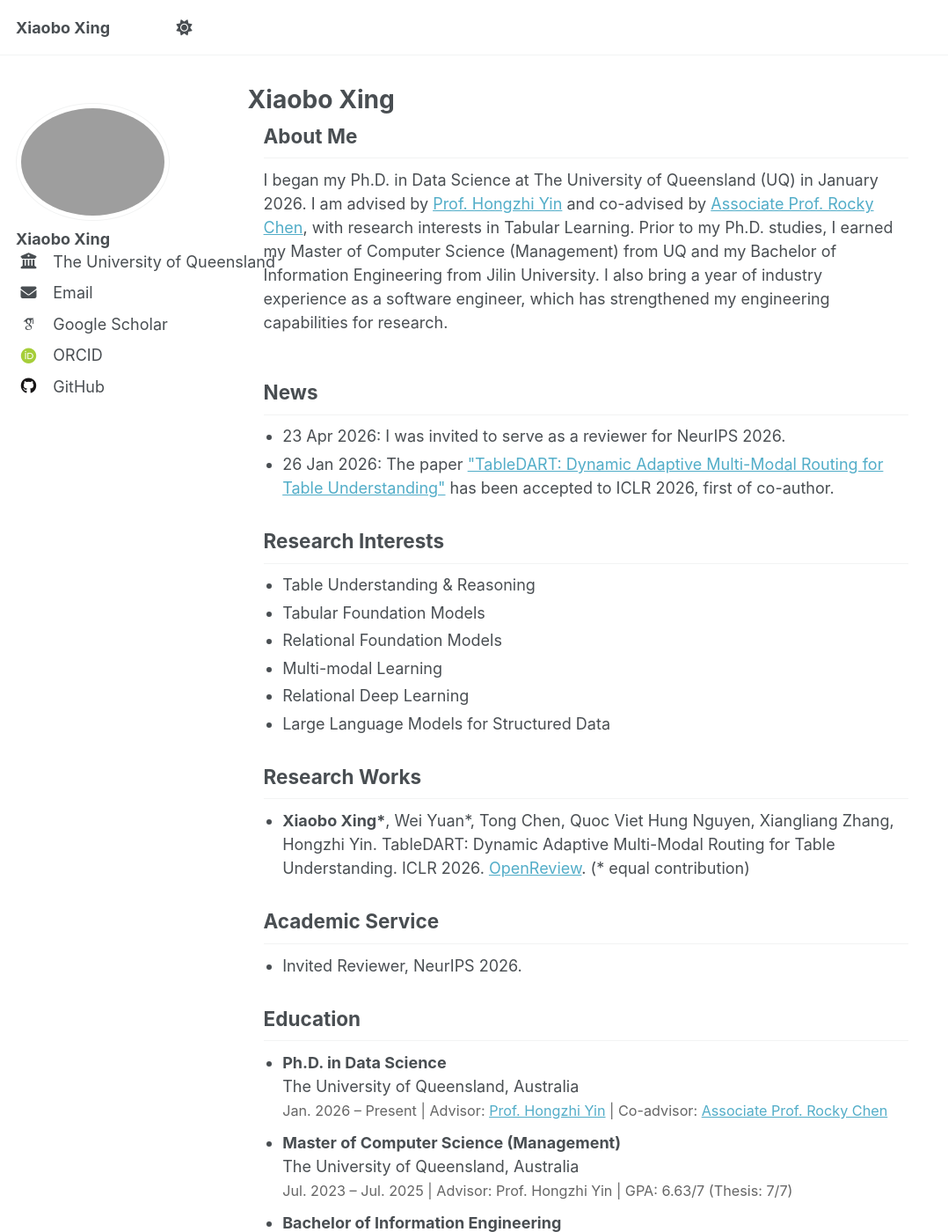
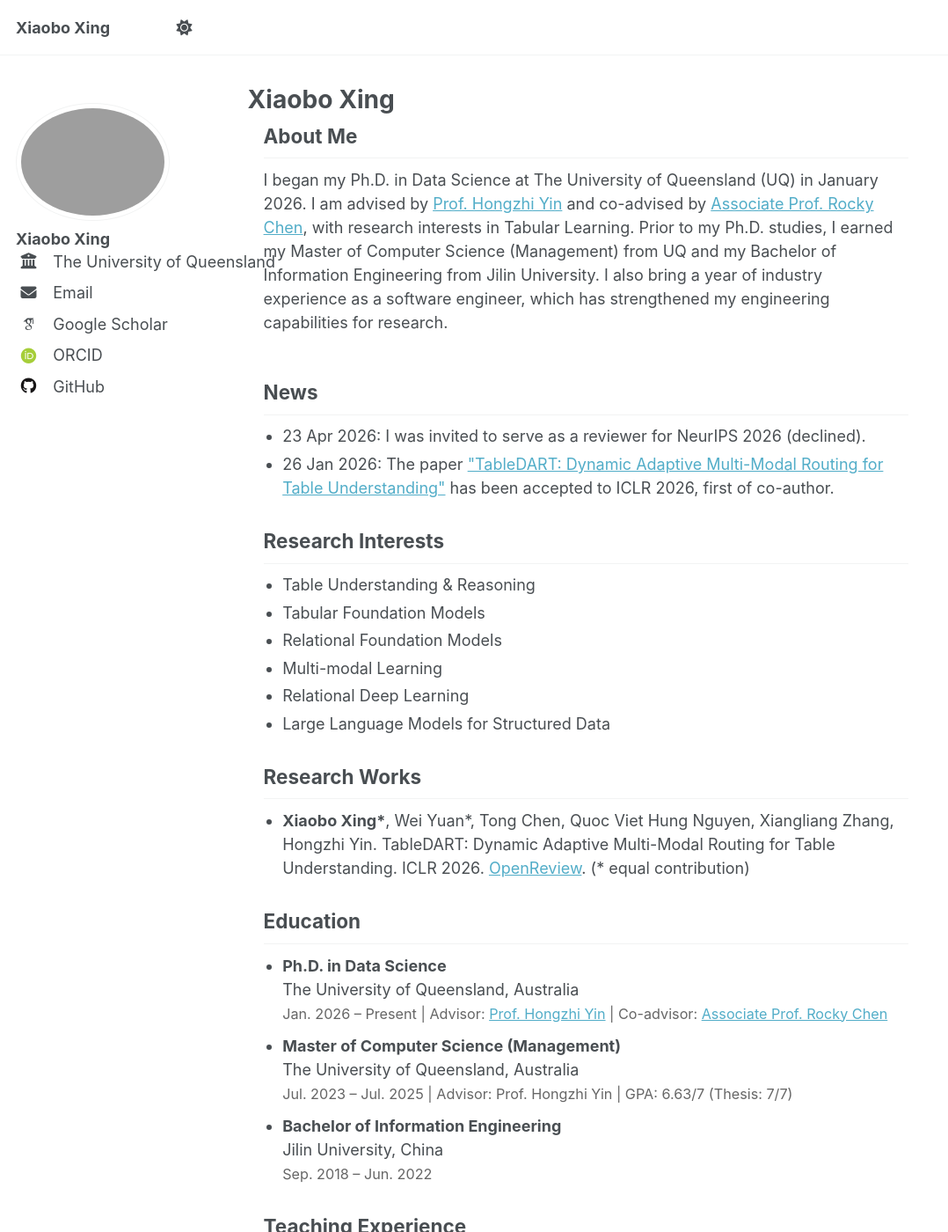
Before and after one commit to xiaobo-xing/xiaobo-xing.github.io, a Jekyll site: the page built from _pages/about.md, in a window 1280 px wide and 1400 px high. Shown: the whole window at 88% size, without its empty margins (0-1078 px from the left). Built offline with Jekyll 4.4.1, drawn with Linux system fonts in a browser that asks for light colours; some web fonts are replaced; a script that is not in the unit is left out.

Commit message:
Update NeurIPS news and remove service section

```diff
--- a/_pages/about.md
+++ b/_pages/about.md
@@ -104,7 +104,7 @@ redirect_from:
   <section class="single-card">
     <h2>News</h2>
     <ul>
-      <li>23 Apr 2026: I was invited to serve as a reviewer for NeurIPS 2026.</li>
+      <li>23 Apr 2026: I was invited to serve as a reviewer for NeurIPS 2026 (declined).</li>
       <li>26 Jan 2026: The paper <a href="https://openreview.net/forum?id=4aZTiLH3fm">"TableDART: Dynamic Adaptive Multi-Modal Routing for Table Understanding"</a> has been accepted to ICLR 2026, first of co-author.</li>
     </ul>
   </section>
@@ -125,13 +125,6 @@ redirect_from:
     <h2>Research Works</h2>
     <ul>
       <li><strong>Xiaobo Xing*</strong>, Wei Yuan*, Tong Chen, Quoc Viet Hung Nguyen, Xiangliang Zhang, Hongzhi Yin. TableDART: Dynamic Adaptive Multi-Modal Routing for Table Understanding. ICLR 2026. <a href="https://openreview.net/forum?id=4aZTiLH3fm">OpenReview</a>. (* equal contribution)</li>
-    </ul>
-  </section>
-
-  <section class="single-card">
-    <h2>Academic Service</h2>
-    <ul>
-      <li>Invited Reviewer, NeurIPS 2026.</li>
     </ul>
   </section>
 
```
